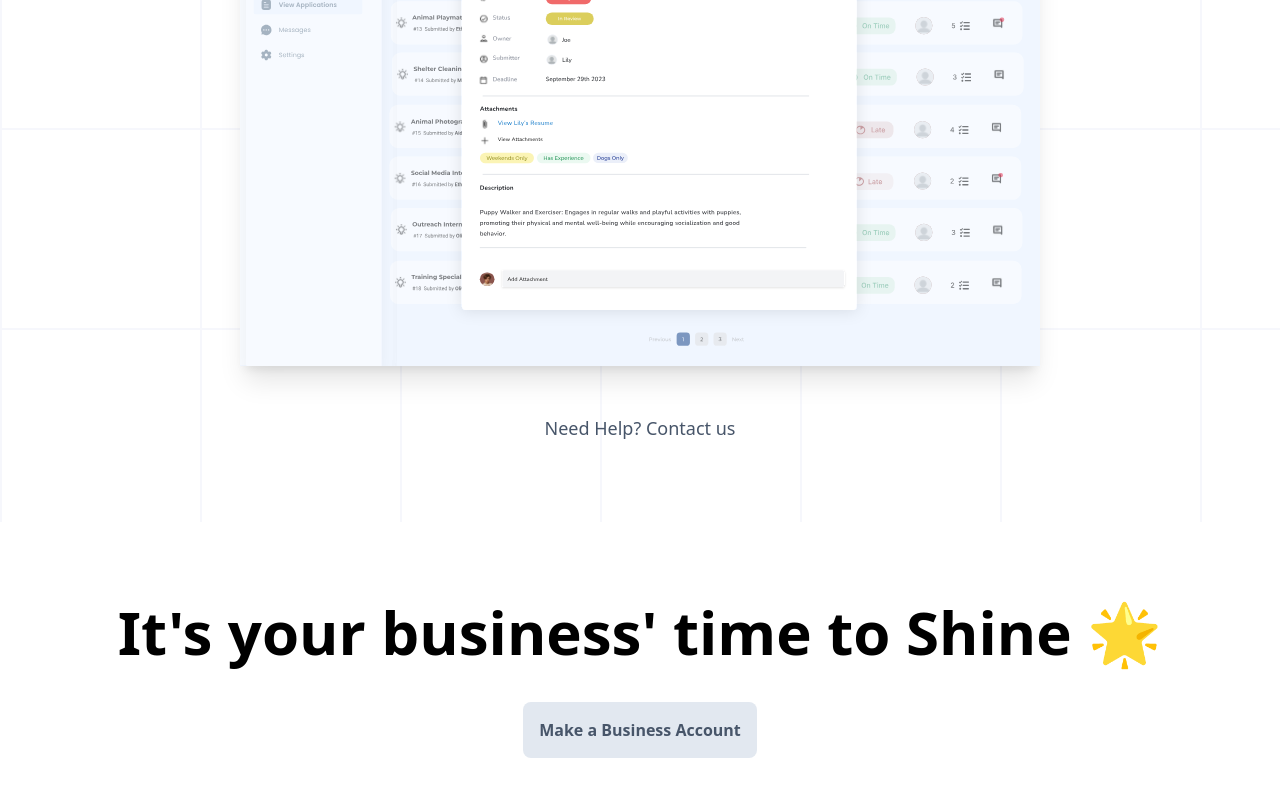
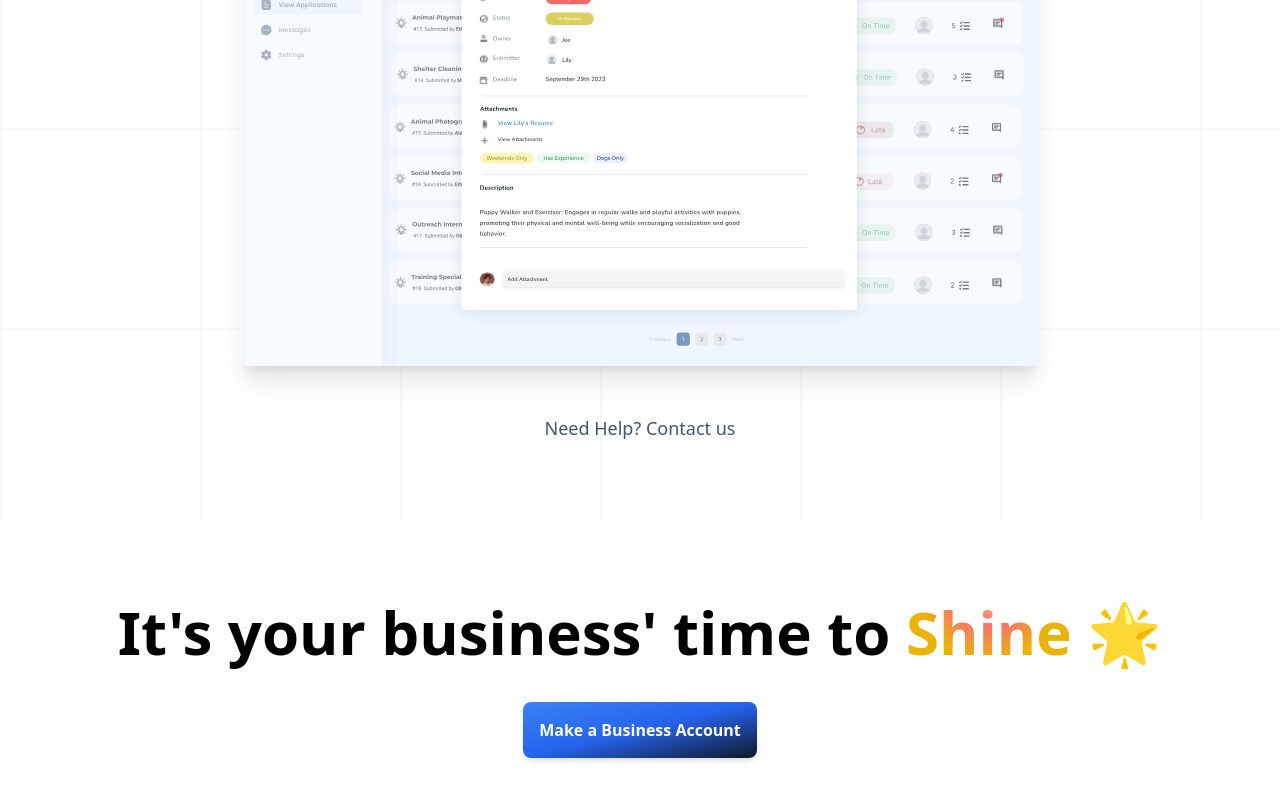
Before and after one commit to PkTheCoda/casapp, a Next.js app: page /business in a window 1280 px wide. Shown: the part 2144-2944 px from the top of the page. Built offline with nearby package versions, Linux system fonts and the light colour scheme.

Commit message:
removed ' character causing error and changed cta

```diff
--- a/src/app/business/BusinessCta.jsx
+++ b/src/app/business/BusinessCta.jsx
@@ -4,10 +4,10 @@ export default function BusinessCta() {
     return (
         <>
             <div className="my-20 flex flex-col gap-y-10 items-center justify-center">
-                <div className="font-sans font-semibold text-6xl text-center">It's your business' time to Shine 🌟</div>
+                <div className="font-sans font-semibold text-6xl text-center">It&apos;s your business&apos; time to <span className="shine-gradient">Shine</span> 🌟</div>
 
                 <button
-                    className="bg-slate-200 p-4 font-sans rounded-lg w-max text-slate-600 transition transform hover:scale-110 font-semibold"
+                    className="bg-gradient-to-br from-blue-500 via-blue-600 to-gray-900 shadow-md p-4 font-sans rounded-lg w-max text-white transition transform hover:scale-110 font-semibold"
                 >
                     Make a Business Account
                 </button>
--- a/src/app/globals.css
+++ b/src/app/globals.css
@@ -9,7 +9,11 @@
 
     .grow-gradient {
       @apply bg-[radial-gradient(ellipse_at_top,_var(--tw-gradient-stops))] from-teal-300 via-emerald-400 to-green-600 text-transparent inline bg-clip-text
-  }
+    }
+
+    .shine-gradient {
+      @apply bg-[radial-gradient(ellipse_at_top,_var(--tw-gradient-stops))] from-orange-300 via-red-400 to-yellow-500 to-60% text-transparent inline bg-clip-text
+    }
 
     .meshgradientbluepurple {
         @apply bg-[#ff99d1] bg-[radial-gradient(at_58%_40%,hsla(246,77%,77%,1)_0px,transparent_50%),radial-gradient(at_19%_5%,hsla(228,90%,69%,1)_0px,transparent_50%),radial-gradient(at_25%_2%,hsla(154,87%,74%,1)_0px,transparent_50%),radial-gradient(at_28%_52%,hsla(192,74%,79%,1)_0px,transparent_50%),radial-gradient(at_33%_93%,hsla(237,82%,72%,1)_0px,transparent_50%),radial-gradient(at_41%_75%,hsla(219,84%,74%,1)_0px,transparent_50%),radial-gradient(at_8%_79%,hsla(276,75%,67%,1)_0px,transparent_50%)];
```
